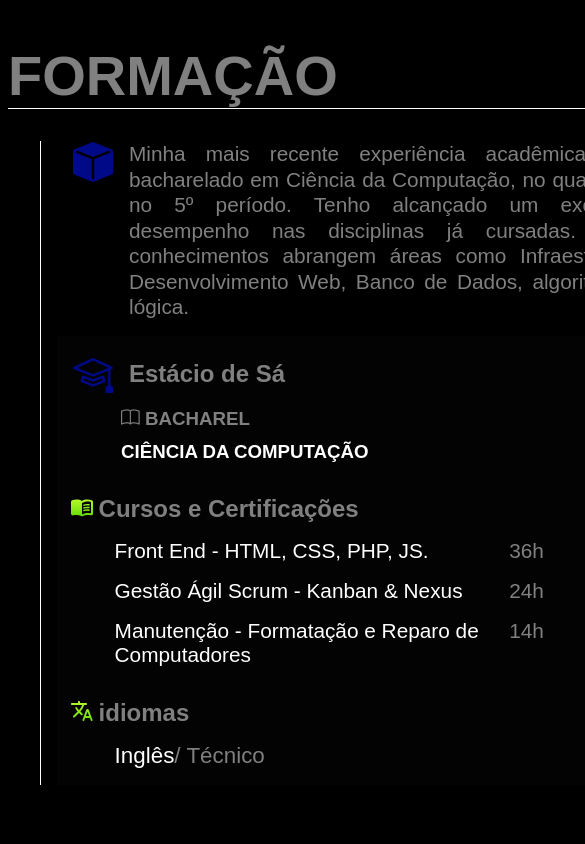
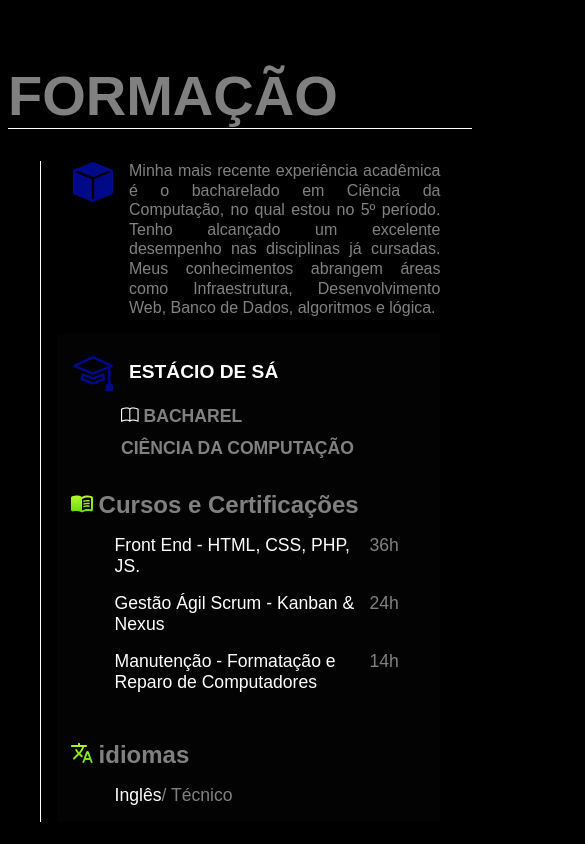
Before and after one commit to bmoreira1/portfolioDev, a plain HTML site: page index.html in a window 390 px wide. Shown: the part 1102-1946 px from the top of the page, 585 px wide, since content can reach past the window. Drawn offline with nearby package versions, Linux system fonts and the light colour scheme.

Commit message:
ajustes responsividade

```diff
--- a/css/formacao.css
+++ b/css/formacao.css
@@ -53,9 +53,30 @@
 @media (max-width: 769px) {
   .descricao-formacao p {
     font-size: 1.3rem;
-    width: 45ch;
+    width: 40ch;
   }
 }
+
+@media (max-width: 650px) {
+    .descricao-formacao p {
+      font-size: 1.3rem;
+      width: 35ch;
+    }
+  }
+
+  @media (max-width: 569px) {
+    .descricao-formacao p {
+      font-size: 1.2rem;
+      width: 34ch;
+    }
+  }
+
+  @media (max-width: 500px) {
+    .descricao-formacao p {
+      font-size: 1rem;
+      width: 35ch;
+    }
+  }
 
 .info-formacao {
   background-color: #08080865;
@@ -78,12 +99,6 @@
   font-size: 1.5rem;
 }
 
-@media (max-width: 769px) {
-    .nome-faculdade i {
-      font-size: 2.5rem;
-    }
-  }
-
 .faculdade {
   padding: 1rem;
   gap: 0.7rem;
@@ -91,7 +106,7 @@
   flex-direction: column;
 }
 
-.faculdade .h3 {
+.faculdade .cinzento {
   text-transform: uppercase;
   color: #808080;
 }
@@ -106,7 +121,6 @@
 }
 
 .faculdade p {
-  color: #808080;
   font-weight: 600;
 }
 
@@ -131,7 +145,7 @@
 }
 
 .cursos ul {
-  padding: 0 1rem;
+  padding: 0 0 0 1rem;
 }
 
 .cursos ul li {
@@ -173,6 +187,38 @@
   padding: 0 1rem;
 }
 
+@media (max-width: 769px){
+    .nome-faculdade i {
+        font-size: 2.5rem;
+      }
+
+    .cursos ul li {
+        font-size: 1.1rem;
+        margin: 1rem 0;
+    }
+
+    .cursos h2 {
+        font-size: 1.5rem;
+    }
+
+    .faculdade, h3 {
+        font-size: 1.1rem;
+    }
+
+    .nome-faculdade p {
+        font-size: 1.2rem;
+        text-transform: uppercase;
+    }
+
+    .idiomas h2 {
+        font-size: 1.5rem;
+    }
+
+    .idiomas ul {
+        font-size: 1.1rem;
+    }
+}
+
 .idiomas ul span {
   color: #808080;
 }
--- a/css/main.css
+++ b/css/main.css
@@ -26,7 +26,7 @@ main {
 }
 
 .conteudo-1 p {
-  font-size: 1.3rem;
+  font-size: 1.5rem;
   text-align: justify;
   width: 55ch;
   line-height: 1.225;
@@ -39,6 +39,18 @@ main {
 
   .conteudo-1 p {
     width: 45ch;
+    font-size: 1.3rem;
+  }
+}
+
+@media (max-width: 569px) {
+  .conteudo-1 h1 {
+    font-size: 2.5rem;
+  }
+
+  .conteudo-1 p {
+    width: 38ch;
+    font-size: 1.2rem;
   }
 }
 
--- a/index.html
+++ b/index.html
@@ -62,8 +62,8 @@
                             <span><i class="bi bi-mortarboard"></i></span>
                             <p>Estácio de Sá</p>
                         </div>
-                        <h3 class="h3"><i class="bi bi-book"></i> Bacharel</h3>
-                        <h3>Ciência da Computação</h3>
+                        <h3><i class="bi bi-book"></i><span class="cinzento"> Bacharel</span></h3>
+                        <h3><span class="cinzento">Ciência da Computação</span></h3>
                     </div>
                     <div class="cursos">
                         <h2>Cursos e Certificações</h2>
```
